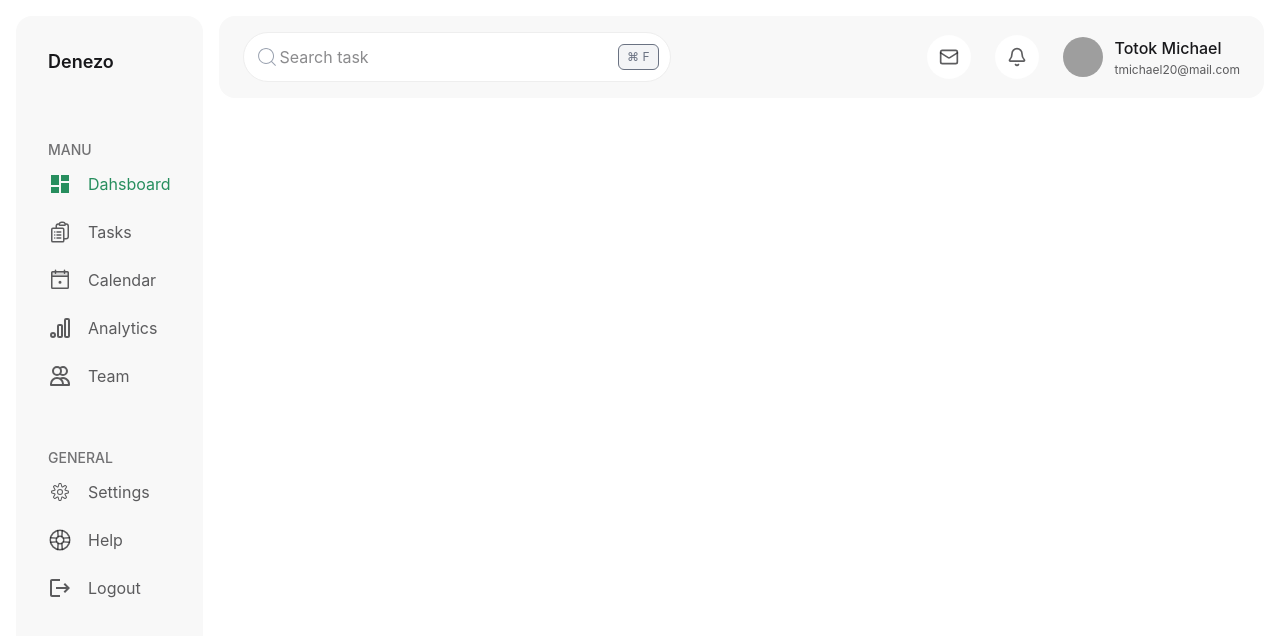
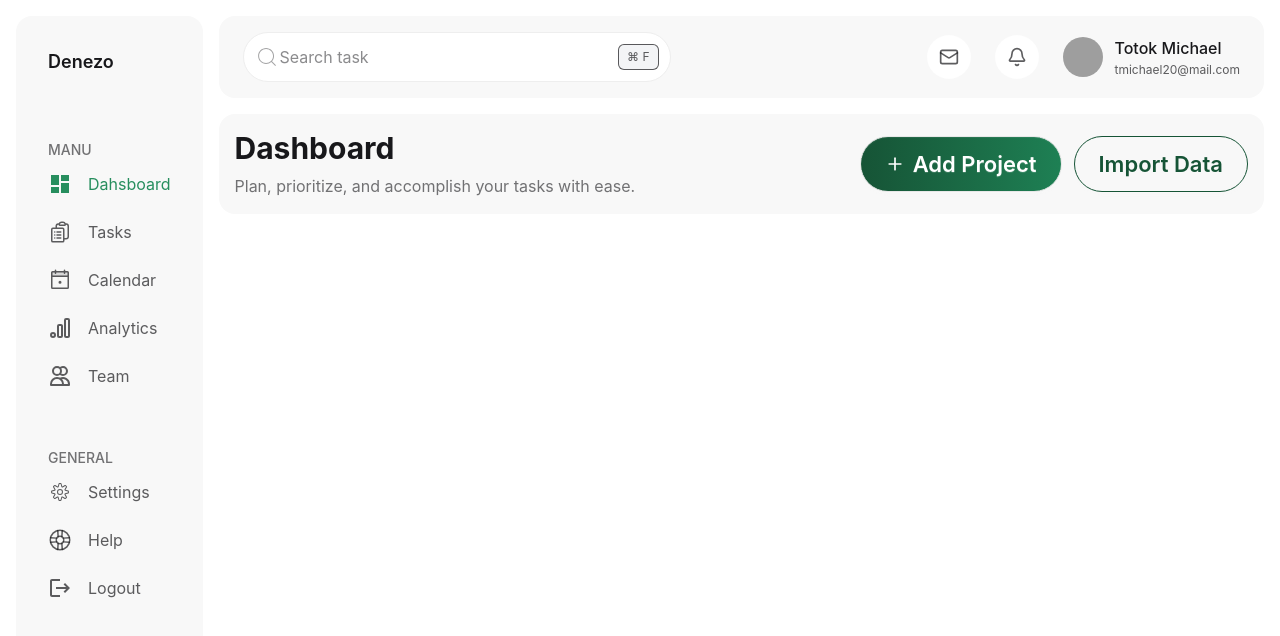
Before and after one commit to jinnahakondo/dashboard-app, a React (Vite) app: page /dashboard in a window 1280 px wide. Shown: the top 636 px of the page. Built offline with nearby package versions, Linux system fonts and the light colour scheme; sample sign-in values are in the browser's storage; grey boxes are pictures that could not be loaded.

Commit message:
dashboard content header added

```diff
--- /dev/null
+++ b/src/components/dashboard/DashBoardContentHeader.jsx
@@ -0,0 +1,24 @@
+import { Plus } from "lucide-react";
+
+export default function DashboardContentHeader() {
+  return (
+    <div className="flex justify-between items-center">
+      <div>
+        <h1 className="text-3xl font-bold mb-2">Dashboard</h1>
+        <p className="text-base-content/60">
+          Plan, prioritize, and accomplish your tasks with ease.
+        </p>
+      </div>
+
+      <div className="flex gap-3">
+        <button className="btn btn-xl bg-linear-to-l to-[#165436] from-[#1e8054] text-white rounded-full gap-2 ">
+          <Plus size={20} />
+          Add Project
+        </button>
+        <button className="btn btn-xl bg-transparent border border-[#165436] text-[#165436] hover:bg-linear-to-l hover:text-white to-[#165436] from-[#1e8054] rounded-full gap-2 ">
+          Import Data
+        </button>
+      </div>
+    </div>
+  );
+}
--- a/src/components/dashboard/DashboardHeader.jsx
+++ b/src/components/dashboard/DashboardHeader.jsx
@@ -3,7 +3,7 @@ import { CiSearch } from "react-icons/ci";
 
 export default function DashBoardHeader() {
   return (
-    <div className="w-full bg-base-200 px-6 py-4 flex items-center justify-between rounded-2xl">
+    <div className="w-full bg-base-200 px-6 py-4 flex flex-col md:flex-row md:items-center md:justify-between gap-8 rounded-2xl">
       {/* Left Side - Search */}
       <div className="relative w-full max-w-107 ">
         <input
@@ -13,12 +13,12 @@ export default function DashBoardHeader() {
         />
 
         {/* Search Icon */}
-        <span className="absolute left-3 top-1/2 -translate-y-1/2 text-gray-400">
+        <span className="absolute left-3 top-1/2 -translate-y-1/2 text-base-content/40">
           <CiSearch size={24} />
         </span>
 
         {/* Shortcut Badge */}
-        <span className="absolute right-3 top-1/2 -translate-y-1/2 text-xs bg-gray-100 px-2 py-1 rounded-md text-gray-500 border">
+        <span className="absolute right-3 top-1/2 -translate-y-1/2 text-xs bg-gray-100 px-2 py-1 rounded-md text-base-content/70 border">
           ⌘ F
         </span>
       </div>
@@ -37,11 +37,13 @@ export default function DashBoardHeader() {
 
         {/* Profile */}
         <div className="flex items-center gap-3">
-          <img
-            src="https://i.pravatar.cc/40"
-            alt="profile"
-            className="w-10 h-10 rounded-full"
-          />
+          <div className="w-10 h-10 rounded-full">
+            <img
+              src="https://i.pravatar.cc/40"
+              alt="profile"
+              className="w-full h-full rounded-full"
+            />
+          </div>
           <div>
             <p className="font-medium mb-0.5">Totok Michael</p>
             <p className="text-base-content/70 text-xs">tmichael20@mail.com</p>
--- a/src/pages/Dashboard.jsx
+++ b/src/pages/Dashboard.jsx
@@ -1,6 +1,7 @@
 import React from "react";
 import Sidebar from "../components/dashboard/Sidebar";
 import DashBoardHeader from "../components/dashboard/DashboardHeader";
+import DashboardContentHeader from "../components/dashboard/DashBoardContentHeader";
 
 export default function Dashboard() {
   return (
@@ -10,6 +11,11 @@ export default function Dashboard() {
       </aside>
       <div className="w-full">
         <DashBoardHeader />
+        {/* dashboard content  */}
+        <div className="bg-base-200 my-4 p-4 rounded-2xl">
+          {/* dashboard content heaeder  */}
+          <DashboardContentHeader />
+        </div>
       </div>
     </div>
   );
```
Also changed, not shown: src/index.css (line endings or trailing spaces).
